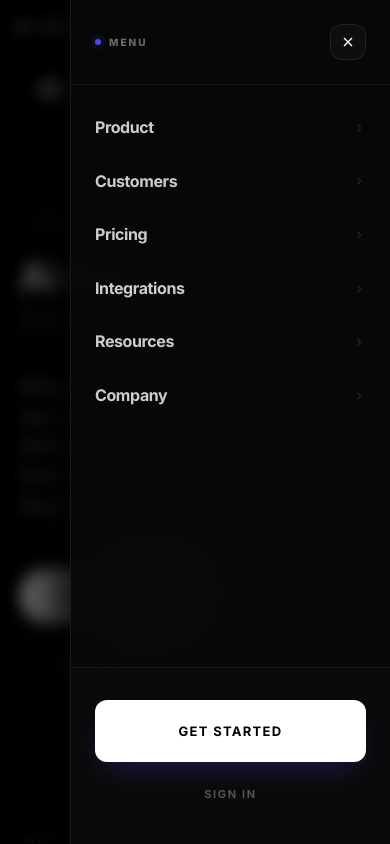
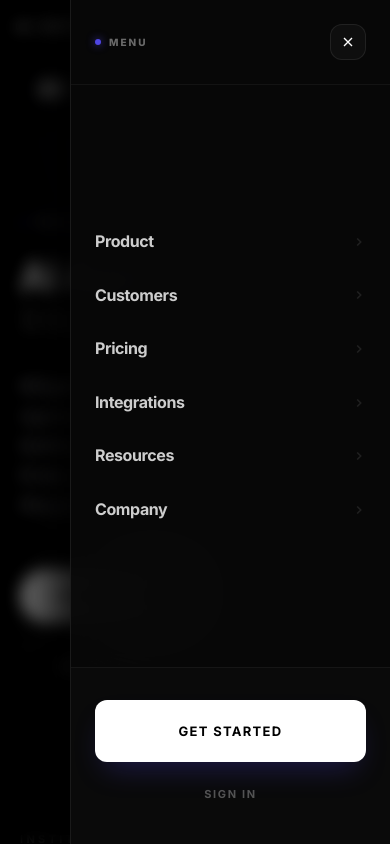
Before and after one commit to Sabbir-dev07/omnistra-frontend-assessment, a React (Vite) app: page / in a window 390 px wide. Both pictures are taken after a click on the button "Open menu". Shown: the top 844 px of the page. Built offline with nearby package versions, Linux system fonts and the light colour scheme.

Commit message:
fix: completely remove scrolling from mobile menu drawer

```diff
--- a/src/components/Navbar/MobileMenu.jsx
+++ b/src/components/Navbar/MobileMenu.jsx
@@ -26,8 +26,8 @@ const itemVariants = {
 };
 
 /**
- * MobileMenu — Premium Glassmorphic Drawer.
- * Optimized for content visibility and thematic consistency.
+ * MobileMenu — Premium Glassmorphic Drawer (NO SCROLL).
+ * Designed to fit all content within the viewport without scrolling.
  */
 export const MobileMenu = ({ isOpen, onClose, items = [] }) => {
   return (
@@ -52,10 +52,10 @@ export const MobileMenu = ({ isOpen, onClose, items = [] }) => {
             initial="hidden"
             animate="visible"
             exit="exit"
-            className="fixed top-0 right-0 bottom-0 z-[60] w-[320px] max-w-[85vw] bg-[#080808]/95 backdrop-blur-3xl flex flex-col border-l border-white/[0.08] lg:hidden shadow-[-20px_0_40px_rgba(0,0,0,0.8)]"
+            className="fixed top-0 right-0 bottom-0 z-[60] w-[320px] max-w-[85vw] bg-[#080808]/95 backdrop-blur-3xl flex flex-col border-l border-white/[0.08] lg:hidden shadow-[-20px_0_40px_rgba(0,0,0,0.8)] overflow-hidden"
           >
             {/* Header */}
-            <div className="flex items-center justify-between px-6 py-6 border-b border-white/[0.05]">
+            <div className="flex items-center justify-between px-6 py-6 border-b border-white/[0.05] shrink-0">
               <div className="flex items-center gap-2">
                 <div className="w-1.5 h-1.5 rounded-full bg-[#4f46e5] shadow-[0_0_8px_rgba(79,70,229,0.8)]" />
                 <span className="text-[10px] font-black uppercase tracking-[0.2em] text-white/40">
@@ -73,8 +73,8 @@ export const MobileMenu = ({ isOpen, onClose, items = [] }) => {
               </button>
             </div>
 
-            {/* Nav Links - No separate scroll for items, fits entire list nicely */}
-            <div className="flex-1 py-4 overflow-y-auto custom-scrollbar">
+            {/* Nav Links - Static container, no scroll */}
+            <div className="flex-1 py-4 flex flex-col justify-center">
               <div className="flex flex-col">
                 {items.map((item) => (
                   <motion.a
@@ -96,7 +96,7 @@ export const MobileMenu = ({ isOpen, onClose, items = [] }) => {
             </div>
 
             {/* Premium CTA Footer */}
-            <div className="px-6 py-8 flex flex-col gap-4 border-t border-white/[0.05] bg-white/[0.01]">
+            <div className="px-6 py-8 flex flex-col gap-4 border-t border-white/[0.05] bg-white/[0.01] shrink-0 mt-auto">
               <Button variant="secondary" size="lg" className="w-full justify-center py-5 rounded-xl shadow-[0_15px_30px_-10px_rgba(79,70,229,0.3)]">
                 Get Started
               </Button>
```
